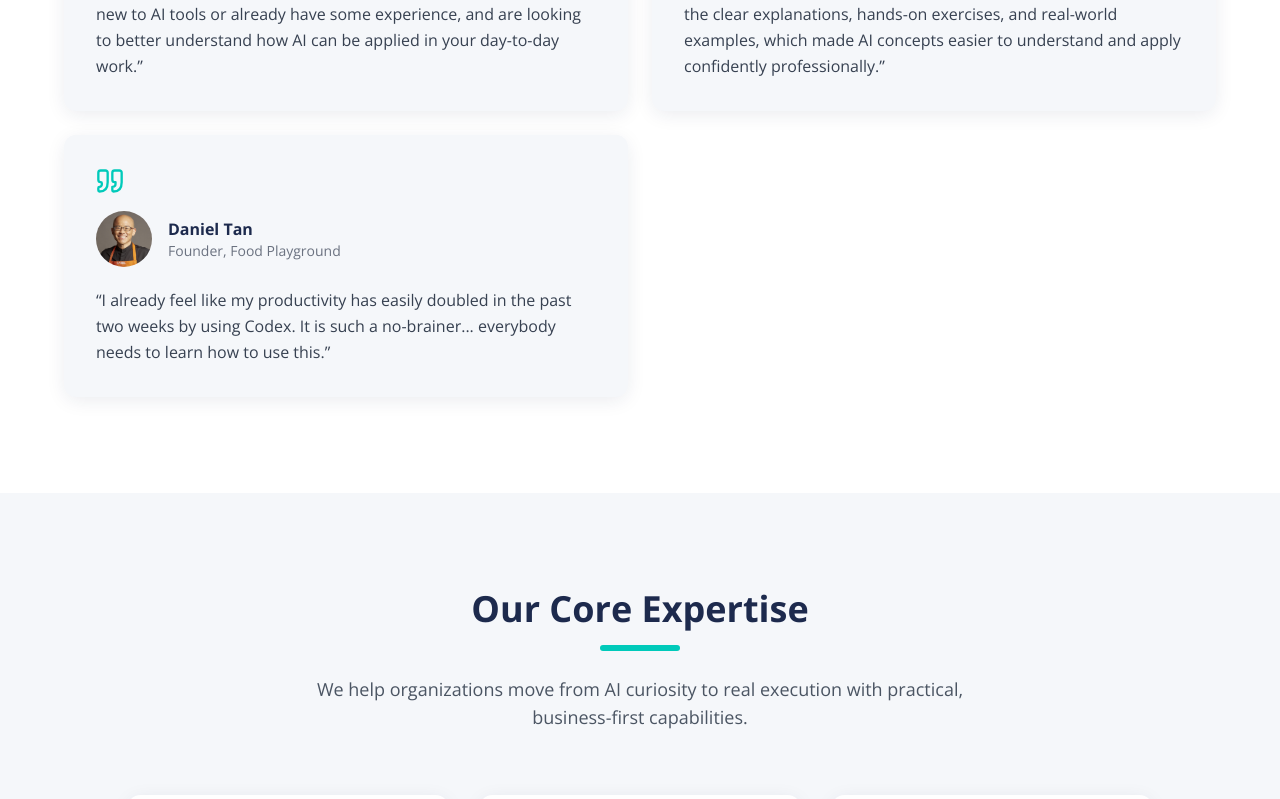
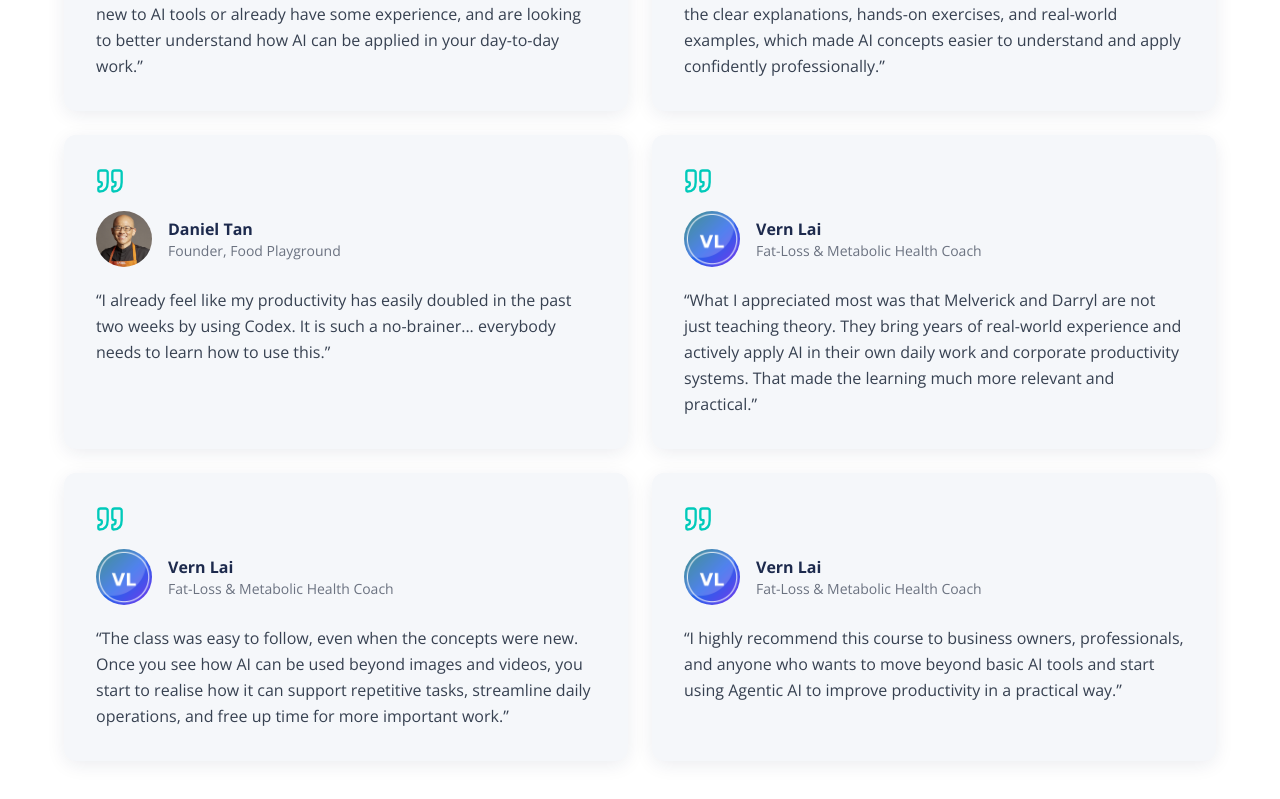
Before and after one commit to nexiuslabs/nexiusacademyskillsfuture, a React (Vite) app: page /about in a window 1280 px wide. Shown: the part 4101-4900 px from the top of the page. Built offline with nearby package versions, Linux system fonts and the light colour scheme; no server answers.

Commit message:
Add Vern Lai testimonials
Adds three Vern Lai testimonials and a local avatar placeholder.

```diff
--- a/components/sharedTestimonials.ts
+++ b/components/sharedTestimonials.ts
@@ -77,4 +77,28 @@ export const sharedTestimonials: SharedTestimonial[] = [
     quote:
       'I already feel like my productivity has easily doubled in the past two weeks by using Codex. It is such a no-brainer... everybody needs to learn how to use this.',
   },
+  {
+    id: 12,
+    name: 'Vern Lai',
+    title: 'Fat-Loss & Metabolic Health Coach',
+    image: '/images/testimonials/vern-lai.png',
+    quote:
+      'What I appreciated most was that Melverick and Darryl are not just teaching theory. They bring years of real-world experience and actively apply AI in their own daily work and corporate productivity systems. That made the learning much more relevant and practical.',
+  },
+  {
+    id: 13,
+    name: 'Vern Lai',
+    title: 'Fat-Loss & Metabolic Health Coach',
+    image: '/images/testimonials/vern-lai.png',
+    quote:
+      'The class was easy to follow, even when the concepts were new. Once you see how AI can be used beyond images and videos, you start to realise how it can support repetitive tasks, streamline daily operations, and free up time for more important work.',
+  },
+  {
+    id: 14,
+    name: 'Vern Lai',
+    title: 'Fat-Loss & Metabolic Health Coach',
+    image: '/images/testimonials/vern-lai.png',
+    quote:
+      'I highly recommend this course to business owners, professionals, and anyone who wants to move beyond basic AI tools and start using Agentic AI to improve productivity in a practical way.',
+  },
 ];
--- a/pages/AboutPage.tsx
+++ b/pages/AboutPage.tsx
@@ -405,7 +405,7 @@ const AboutPage: React.FC = () => {
 
             <div className="grid grid-cols-1 md:grid-cols-2 gap-6 max-w-6xl mx-auto">
               {sharedTestimonials.map((item) => (
-                <div key={item.name} className="bg-neutral rounded-xl p-8 shadow-card">
+                <div key={item.id} className="bg-neutral rounded-xl p-8 shadow-card">
                   <Quote className="text-accent mb-4" size={28} />
                   <div className="flex items-center gap-4 mb-5">
                     <span className="block h-14 w-14 shrink-0 overflow-hidden rounded-full bg-gray-100">
```
Also changed, not shown: public/images/testimonials/vern-lai.png (added).
